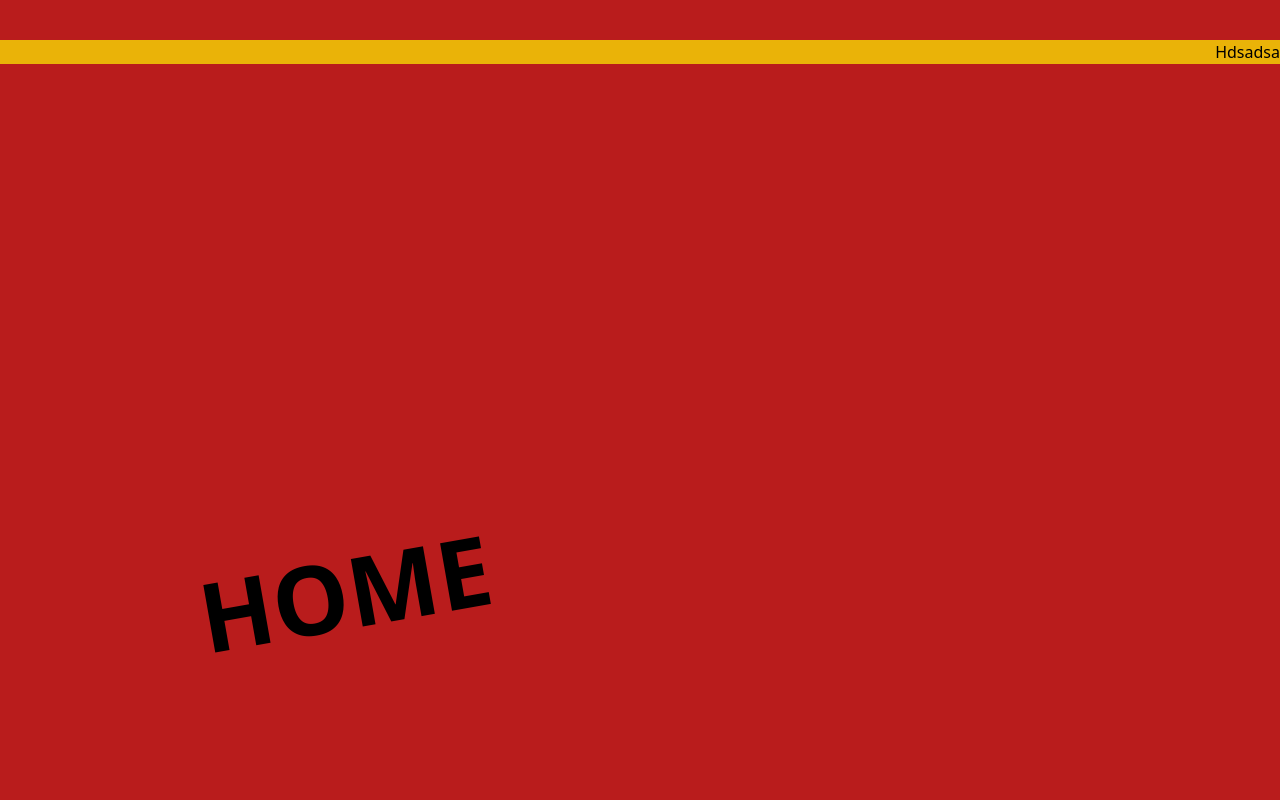
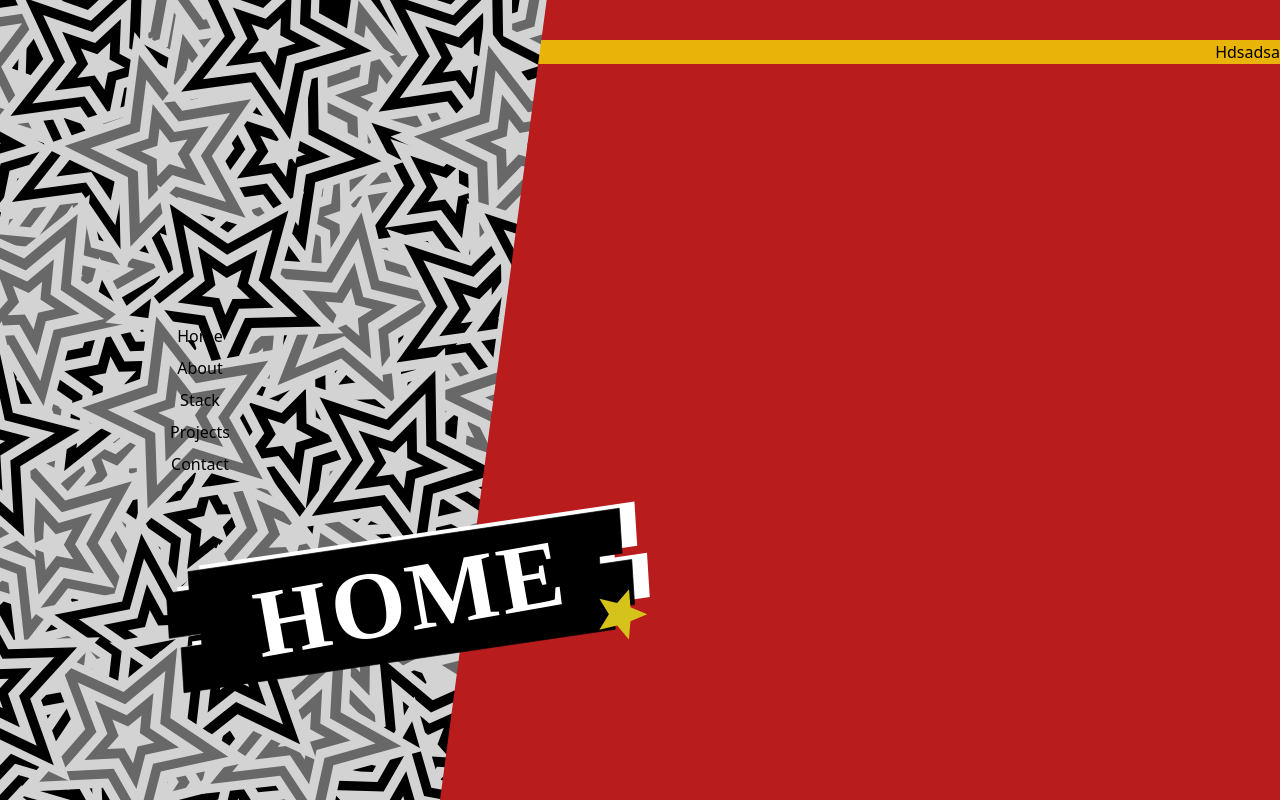
Before and after one commit to kmk00/persona-portfolio, a Nuxt app: page / in a window 1280 px wide. Built offline with nearby package versions, Linux system fonts and the light colour scheme.

Commit message:
Desktop Navigation Changes

```diff
--- a/components/NavigationControll.vue
+++ b/components/NavigationControll.vue
@@ -9,7 +9,7 @@ const navigationLinks = [
 </script>
 
 <template>
-  <div class="fixed w-full md:w-3/6 lg:w-2/5 h-screen">
+  <div class="fixed w-full h-screen">
     <!-- Navigation Mobile -->
     <div class="md:hidden">
       <NavigationMobile :links="navigationLinks" />
--- a/components/NavigationDesktop.vue
+++ b/components/NavigationDesktop.vue
@@ -9,11 +9,12 @@ const route = useRoute();
 
 <template>
   <div>
-    <div class="cka" v-if="navigation.isOpen">
+    <div class="">
       <img
-        src="~/assets/shapes/stars.svg"
+        style="clip-path: polygon(0 0, 88% 0, 64% 100%, 0% 100%)"
+        src="~/assets/shapes/bg-mobile.svg"
         alt="stars"
-        class="fixed h-screen -z-10"
+        class="fixed min-h-screen h-[1800px] max-w-[1000px] left-[-300px] top-[-250px] bg-black -z-10 border-8 border-black"
       />
       <div
         class="flex flex-col w-[400px] h-screen justify-center items-center gap-2 z-20"
@@ -23,19 +24,10 @@ const route = useRoute();
         </NuxtLink>
       </div>
     </div>
-    <div class="">
-      <div
-        v-if="route.name === 'index'"
-        class="uppercase text-8xl cursor-pointer font-bold right-5 absolute bottom-[20%] -rotate-[10deg]"
-      >
-        Home
-      </div>
-      <div
-        v-else
-        class="uppercase text-8xl cursor-pointer translate-x-[20px] font-bold left-[40%] absolute bottom-[20%] -rotate-[10deg]"
-      >
-        {{ route.name }}
-      </div>
-    </div>
+    <PageTitleComponent
+      :div-position-classes="' cursor-pointer left-40 fixed z-[-10] bottom-0'"
+      :text-classes="'absolute top-[20%] font-bold uppercase tracking-wide text-white left-[50%] translate-x-[-50%] translate-y-[-10%]  rotate-[-10deg] font-expose text-8xl'"
+      :div-sizes-classes="'w-[500px] h-[300px] relative'"
+    />
   </div>
 </template>
--- a/components/NavigationMobile.vue
+++ b/components/NavigationMobile.vue
@@ -19,7 +19,11 @@ if (process.client) {
 
 <template>
   <div>
-    <PageTitleComponent />
+    <PageTitleComponent
+      :div-position-classes="' cursor-pointer left-[50%] translate-x-[-50%] fixed z-[-10]  top-10'"
+      :text-classes="'absolute top-[20%] font-bold uppercase tracking-wide text-white left-[50%] translate-x-[-50%] translate-y-[-50%]  rotate-[-10deg] font-expose text-5xl'"
+      :div-sizes-classes="'w-[300px] h-[300px] relative'"
+    />
     <div class="" v-if="navigation.isOpen">
       <div
         class="flex font-prototype text-4xl sm:text-5xl gap-2 tracking-widest gap flex-col h-screen bg-black justify-center items-center z-20"
--- a/components/pageTitleComponent.vue
+++ b/components/pageTitleComponent.vue
@@ -1,4 +1,10 @@
 <script setup lang="ts">
+const { divPositionClasses, textClasses } = defineProps<{
+  divPositionClasses: string;
+  textClasses: string;
+  divSizesClasses: string;
+}>();
+
 const route = useRoute();
 const navigation = useNavigation();
 </script>
@@ -7,29 +13,17 @@ const navigation = useNavigation();
   <div
     v-if="route.name === 'index'"
     @click="navigation.toggle"
-    class="uppercase cursor-pointer font-bold translate-x-[-50%] left-[50%] absolute z-[-10] top-10"
+    :class="divPositionClasses"
   >
-    <div class="w-[300px] h-[300px] relative">
+    <div :class="divSizesClasses">
       <img class="absolute" src="~/assets/shapes/titleImg.svg" />
-      <p
-        class="absolute top-[20%] tracking-widest text-white left-[50%] translate-x-[-50%] translate-y-[-50%] rotate-[-10deg] font-expose text-6xl"
-      >
-        home
-      </p>
+      <p :class="textClasses">home</p>
     </div>
   </div>
-  <div
-    v-else
-    @click="navigation.toggle"
-    class="uppercase cursor-pointer font-bold translate-x-[-50%] left-[50%] absolute z-[-10] top-10"
-  >
-    <div class="w-[300px] h-[300px] relative">
+  <div v-else @click="navigation.toggle" :class="divPositionClasses">
+    <div :class="divSizesClasses">
       <img class="absolute" src="~/assets/shapes/titleImg.svg" />
-      <p
-        class="absolute top-[20%] tracking-wide text-white left-[50%] translate-x-[-50%] translate-y-[-50%] rotate-[-10deg] font-expose text-6xl"
-      >
-        {{ route.name }}
-      </p>
+      <p :class="textClasses">{{ route.name }}</p>
     </div>
   </div>
 </template>
```
